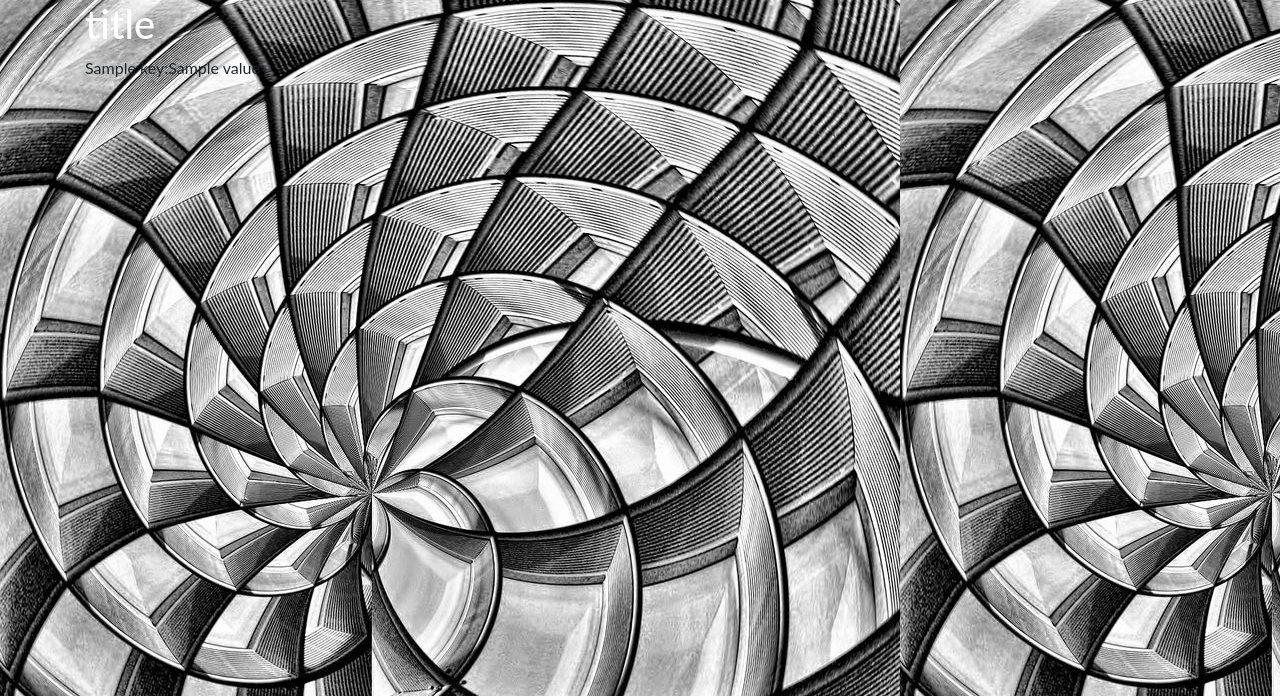
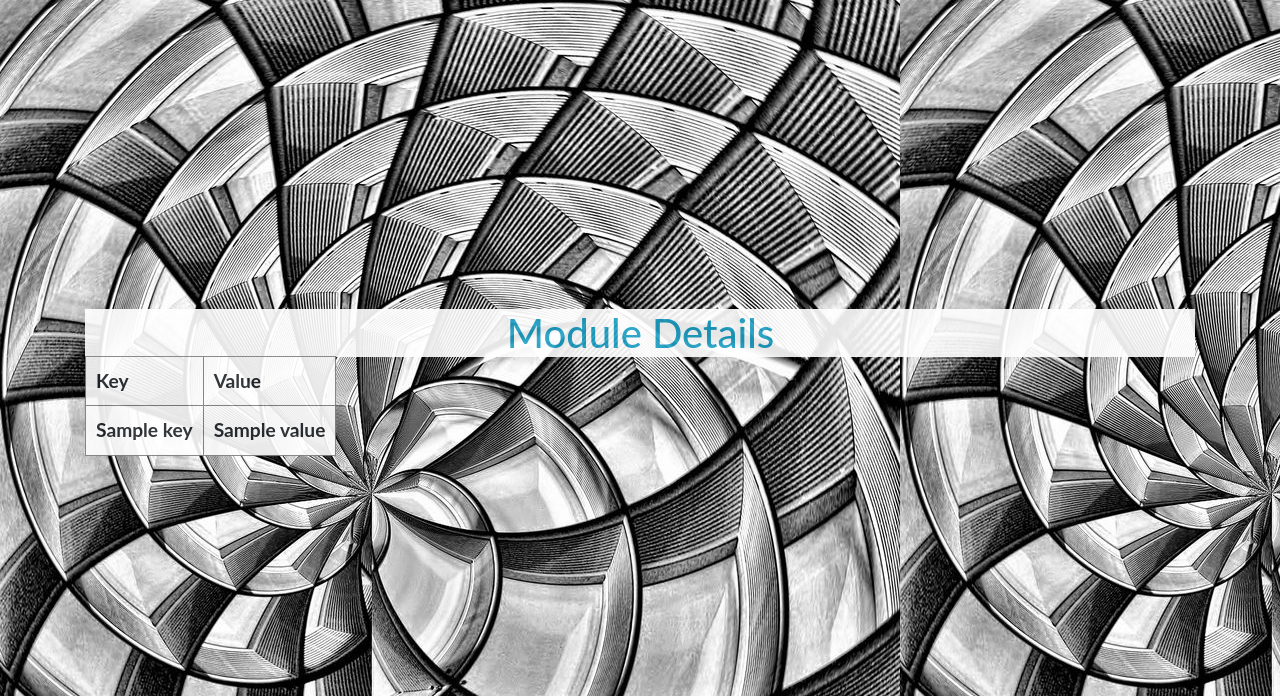
Before and after one commit to nasserbrid/projet-stage-Alyf-Django, a Django app: template demo_alyf/templates/module_details.html in a window 1280 px wide. Shown: the part 58-754 px from the top of the page. Run offline with Django 5.2, Linux system fonts and the light colour scheme; a user stored in the database is signed in; tables that the repository leaves empty hold one stand-in row (values such as "Sample post"); the template is opened without the code that fills it: most values are stand-ins (such as "Sample title", 1, 10 or a date in 2020); parts of the project's set-up code (start-up, migrations or seed data) failed here and were passed over; some libraries are stand-ins or nearby versions.

Commit message:
getting ready for demo

```diff
--- a/demo_alyf/gestion_planning_alyf/services/ExcelFile.py
+++ b/demo_alyf/gestion_planning_alyf/services/ExcelFile.py
@@ -329,7 +329,6 @@ class ExcelFile:
     def find_session_type(self, session_name):
 
 
-
       keywords = {
         "Isitech - XEFI": ["isi", "ISI", "isitech", "xefi", "XEFI", "ISITECH", "XEFI"],
         "Sessions Alternantes": ["ALT", "alt", "Alt"],
--- a/demo_alyf/static/css/styles.css
+++ b/demo_alyf/static/css/styles.css
@@ -137,6 +137,46 @@ h1{
 .btn btn-link nav-link{
   position: relative;
   left: 2200px;
+  background-color: black;
+
+}
+
+h2 {
+  padding-left:38%;
+  width: 98%;
+  left:10px;
+  position:relative;
+
+  top:75px;
+  background-color: black;
+  color:  #1da0c5;
 
 
 }
+
+.module-detail-table{
+  position:relative;
+  top:300px;
+  background-color: white ;
+  opacity: 0.90;
+}
+
+.module-detail-table {
+  position:relative;
+  top:300px;
+  background-color: white ;
+  opacity: 0.90;
+  font-weight: bold;
+  font-size: larger;
+}
+
+.module-detail  {
+  position:relative;
+  padding-left:38%;
+  background-color: white;
+  opacity: 0.9 ;
+  top:309px;
+  left:0px;
+  color:  #1da0c5;
+
+}
--- a/demo_alyf/templates/module_details.html
+++ b/demo_alyf/templates/module_details.html
@@ -1,11 +1,26 @@
 {% extends "base.html" %}
 
-{%block content %}
-<h1>title</h1>
-{% for key in module_dict.items %}
- <p>{{key}}:{{value}}</p>
-   {% endfor %}
+{% block content %}
 
 
+<div>
+  <h1 class="module-detail">Module Details</h1>
+<table class ="module-detail-table" border="1" cellpadding="10" cellspacing="0">
+  <thead>
+    <tr>
+      <th>Key</th>
+      <th>Value</th>
+    </tr>
+  </thead>
+  <tbody>
+    {% for key, value in module_dict.items %}
+    <tr>
+      <td>{{ key }}</td>
+      <td>{{ value }}</td>
+    </tr>
+    {% endfor %}
+  </tbody>
+</table>
+</div>
 
 {% endblock %}
```
Also changed, not shown: demo_alyf/gestion_planning_alyf/tests.py (+104 -0 lines), demo_alyf/db.sqlite3, 1 other file.
